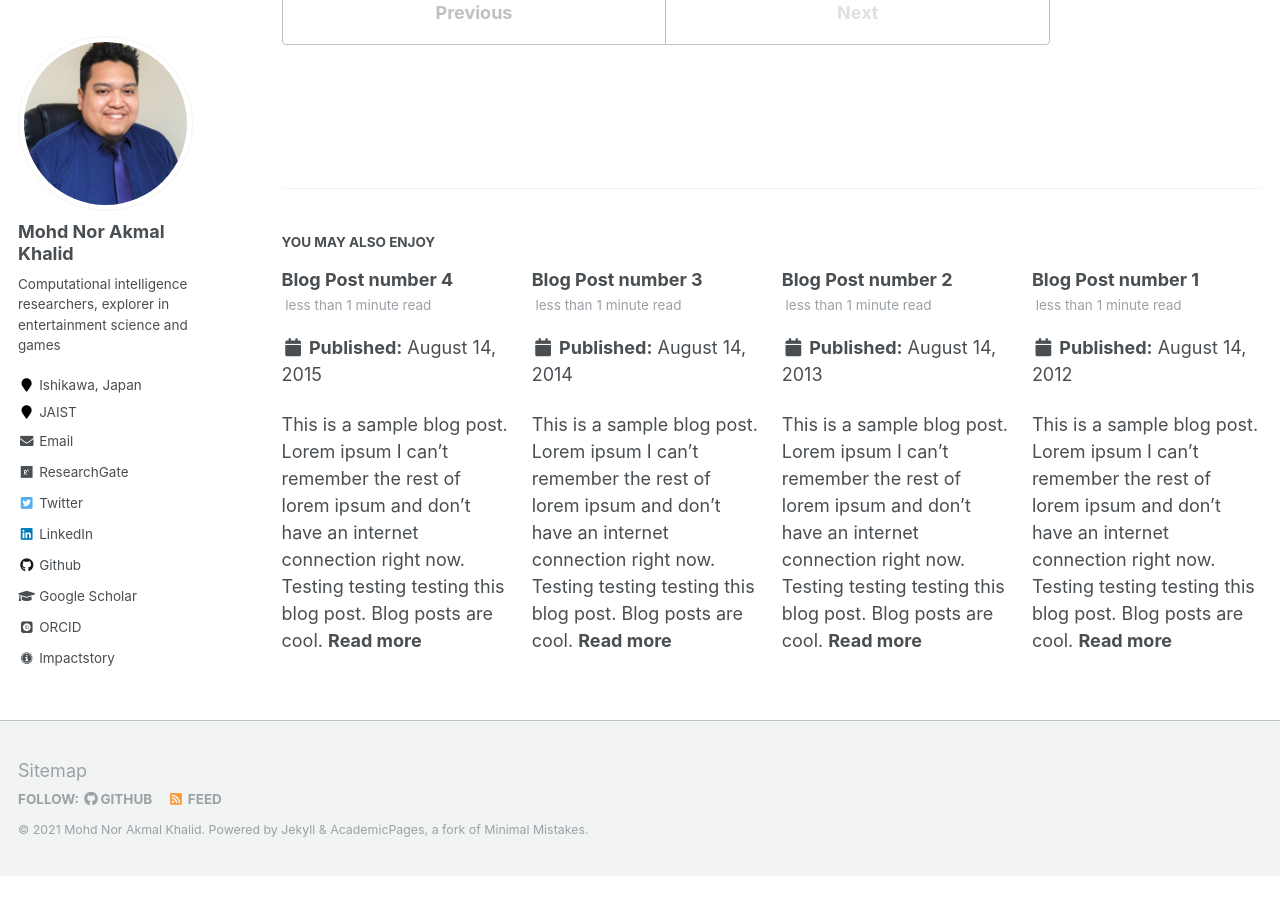
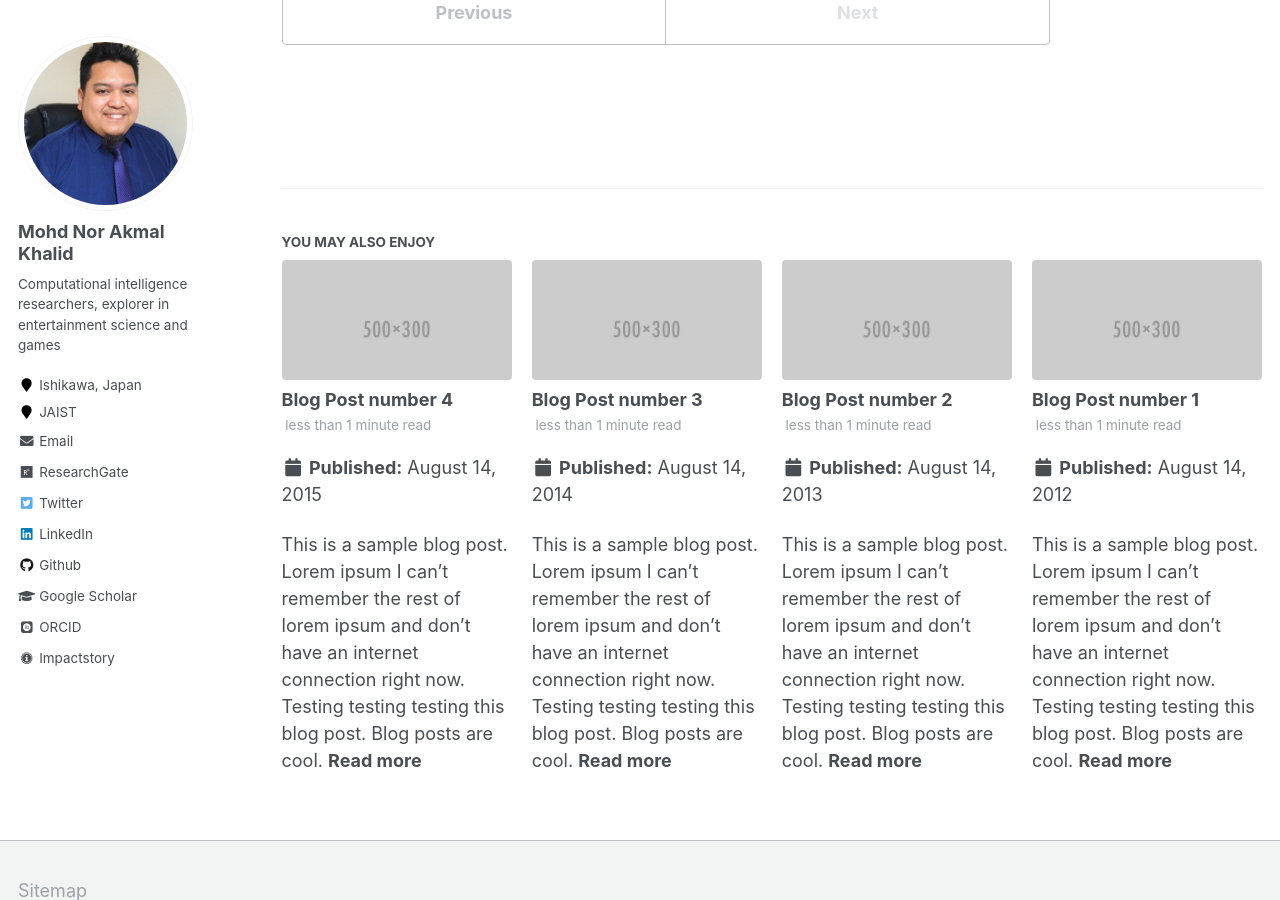
Before and after one commit to akmalkhalid/cv, a Jekyll site: the page built from _posts/2199-01-01-future-post.md, in a window 1280 px wide and 900 px high, scrolled down 625 px. Built offline with Jekyll 4.4.1, drawn with Linux system fonts in a browser that asks for light colours; some web fonts are replaced; before the commit the page ends 1501 px from its top, so only the background shows below that.

Commit message:
Update _config.yml

```diff
--- a/_config.yml
+++ b/_config.yml
@@ -7,7 +7,7 @@
 
 # Site Settings
 locale                   : "en-US"
-logo                     : "/images/triangle.png"
+logo                     : "triangle.png"
 title                    : "Mohd Nor Akmal Khalid"
 title_separator          : "-"
 name                     : &name "Mohd Nor Akmal Khalid"
@@ -15,7 +15,7 @@ description              : &description "Mohd Nor Akmal Academic Website"
 url                      : "https://akmalkhalid.github.io" # the base hostname & protocol for your site
 baseurl                  : "/cv" # the subpath of your site, e.g. "/blog"
 repository               : "akmalkhalid/cv"
-teaser                   :  # filename of teaser fallback teaser image placed in /images/, .e.g. "500x300.png"
+teaser                   : "500x300.png" # filename of teaser fallback teaser image placed in /images/, .e.g. "500x300.png"
 breadcrumbs              : false # true, false (default)
 words_per_minute         : 160
 future                   : true
```
